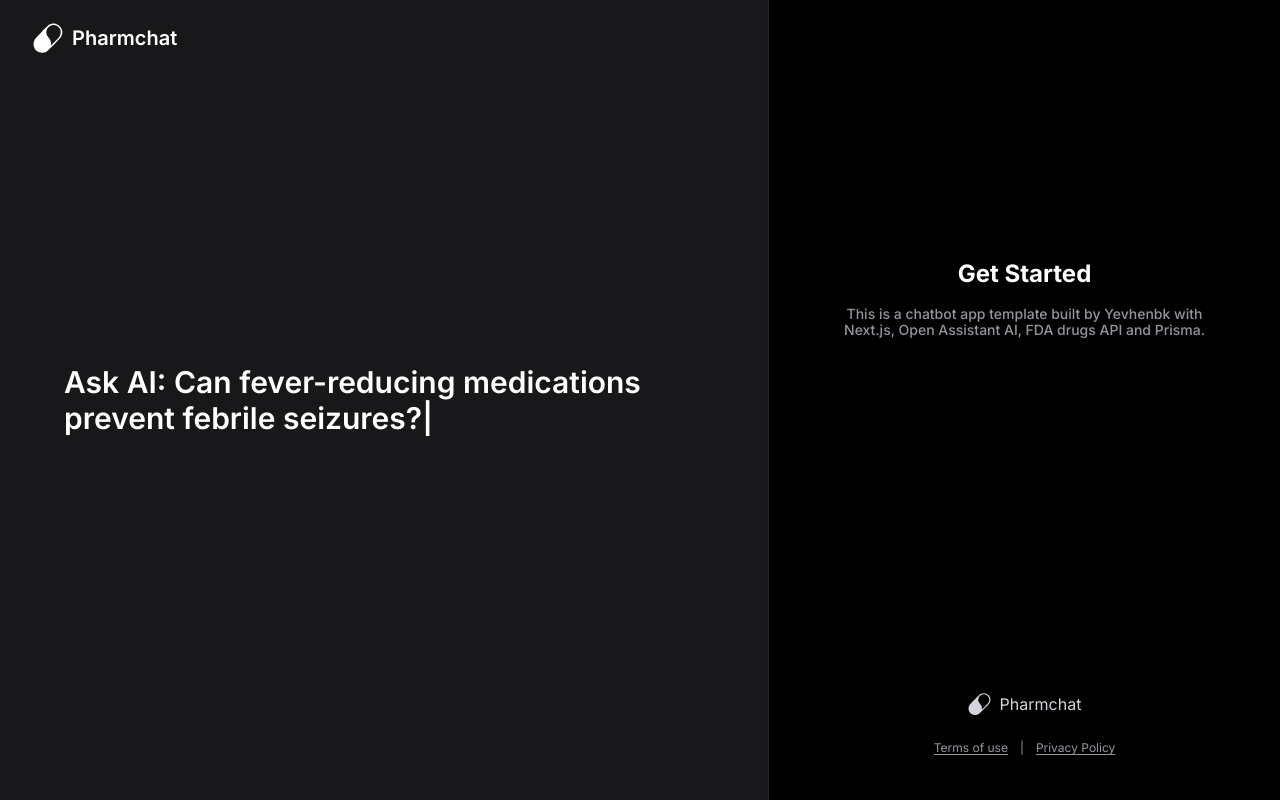
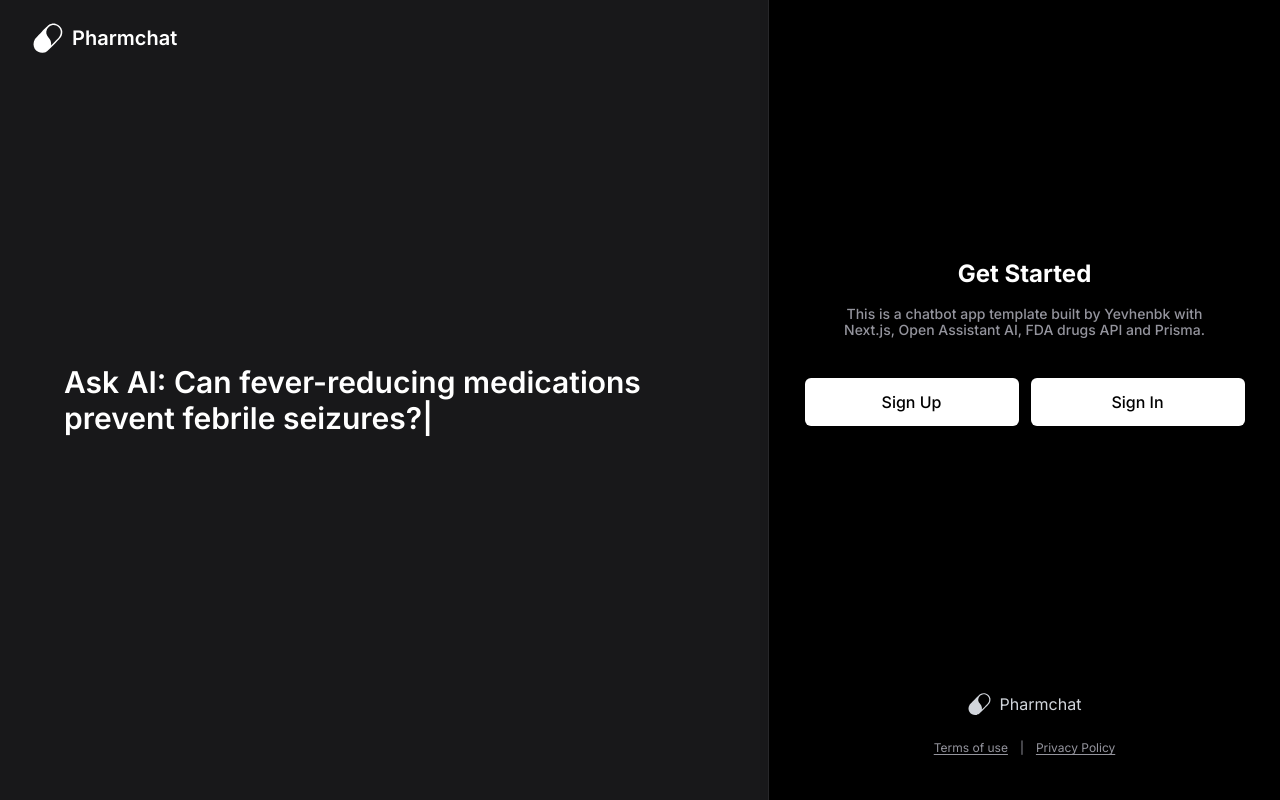
Before and after one commit to Yevhenbk/pharmchat, a Next.js app: page / in a window 1280 px wide. Built offline with nearby package versions, Linux system fonts and the light colour scheme; no server answers.

Commit message:
refactor: inline authLink styles and remove unused authLinkStyles module

```diff
--- a/src/app/page.tsx
+++ b/src/app/page.tsx
@@ -1,4 +1,3 @@
-import { NextPage } from "next";
 import {
   RegisterLink,
   LoginLink,
@@ -7,14 +6,16 @@ import { getKindeServerSession } from "@kinde-oss/kinde-auth-nextjs/server";
 import { redirect } from "next/navigation";
 import ViewWrapper from "@/components/ViewWrapper";
 import HomeView from "@/components/HomeView";
-import { authLink } from "@/utils/authLinkStyles";
 
-const Page: NextPage = async () => {
+const Page = async () => {
   const { isAuthenticated } = getKindeServerSession();
   const isLoggedIn = await isAuthenticated();
   if (isLoggedIn) {
     redirect("/chat");
   }
+
+  const authLink = `relative flex items-center justify-center rounded-md text-center
+  h-12 text-base bg-[#ffffff] text-black hover:bg-[#bbbbbb] disabled:bg-zinc-50 font-medium`;
 
   return (
     <ViewWrapper>
--- a/src/utils/authLinkStyles.ts
+++ /dev/null
@@ -1,2 +0,0 @@
-export const authLink = `relative flex items-center justify-center rounded-md text-center
-h-12 text-base bg-[#ffffff] text-black hover:bg-[#bbbbbb] disabled:bg-zinc-50 font-medium`;
```
